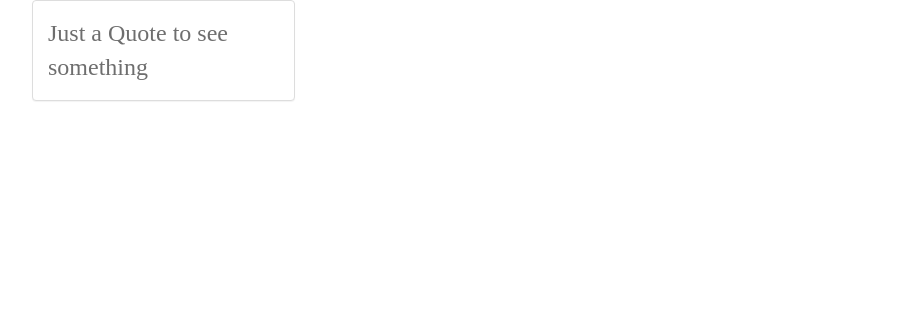
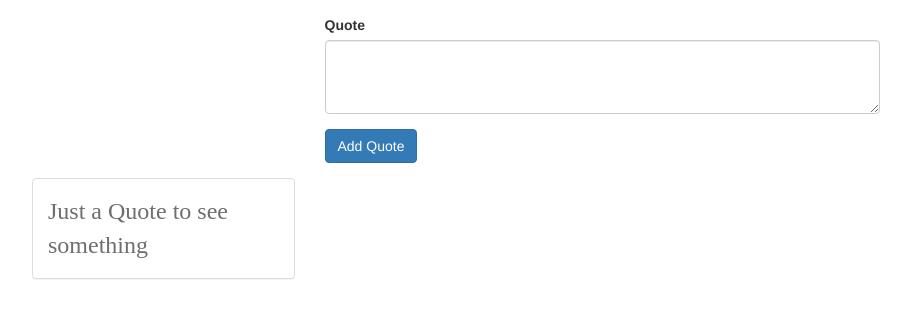
Before and after one commit to shishir75/Wonderful-Quotes--A-Simple-VueJS-Project, a Vue app: page / in a window 1280 px wide. Shown: the top 318 px of the page, without its empty margins (38-949 px from the left). Built offline with nearby package versions, Linux system fonts and the light colour scheme; a web font is replaced by a local one.

Commit message:
Adding quotes to the custom events

```diff
--- a/src/App.vue
+++ b/src/App.vue
@@ -1,15 +1,19 @@
 <template>
   <div class="container">
+      <app-new-quote @quoteAdded="newQuote"></app-new-quote>
       <app-quote-grid :quotes="quotes"></app-quote-grid>
   </div>
 </template>
 
 <script>
   import QuoteGrid from "./components/QuoteGrid";
+  import NewQuote from "./components/NewQuote";
+
   export default {
       name: 'App',
       components: {
-      appQuoteGrid: QuoteGrid
+          appQuoteGrid: QuoteGrid,
+          appNewQuote: NewQuote
       },
       data() {
           return {
@@ -19,11 +23,18 @@
               maxQuotes: 10,
 
           }
+      },
+      methods: {
+          newQuote(quote) {
+              this.quotes.unshift(quote);
+          }
       }
 
   }
 </script>
 
 <style>
-
+    .container {
+        margin-top: 15px;
+    }
 </style>
--- a/src/components/NewQuote.vue
+++ b/src/components/NewQuote.vue
@@ -22,7 +22,8 @@
         },
         methods: {
             createNew() {
-
+                this.$emit('quoteAdded', this.quote);
+                this.quote = '';
             }
         }
     }
```
Lines whose indentation alone changed are shown as unchanged.
